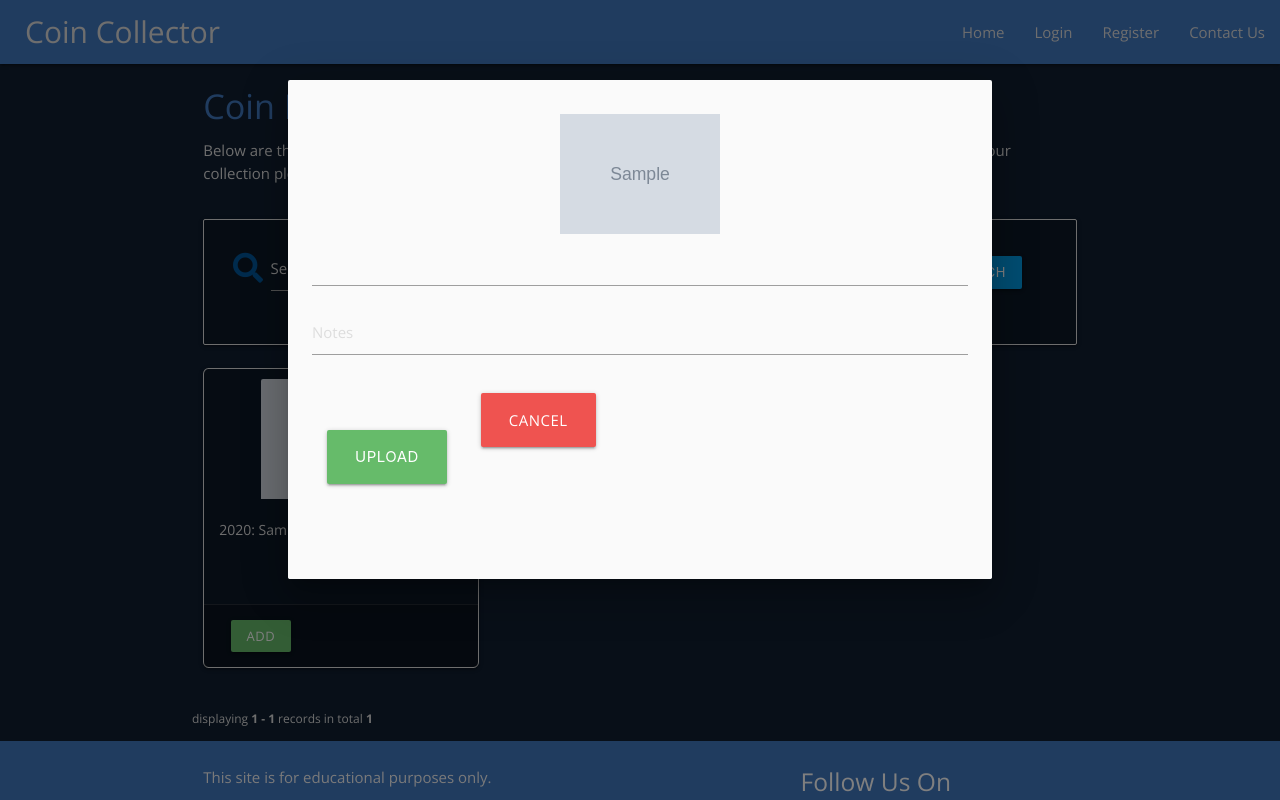
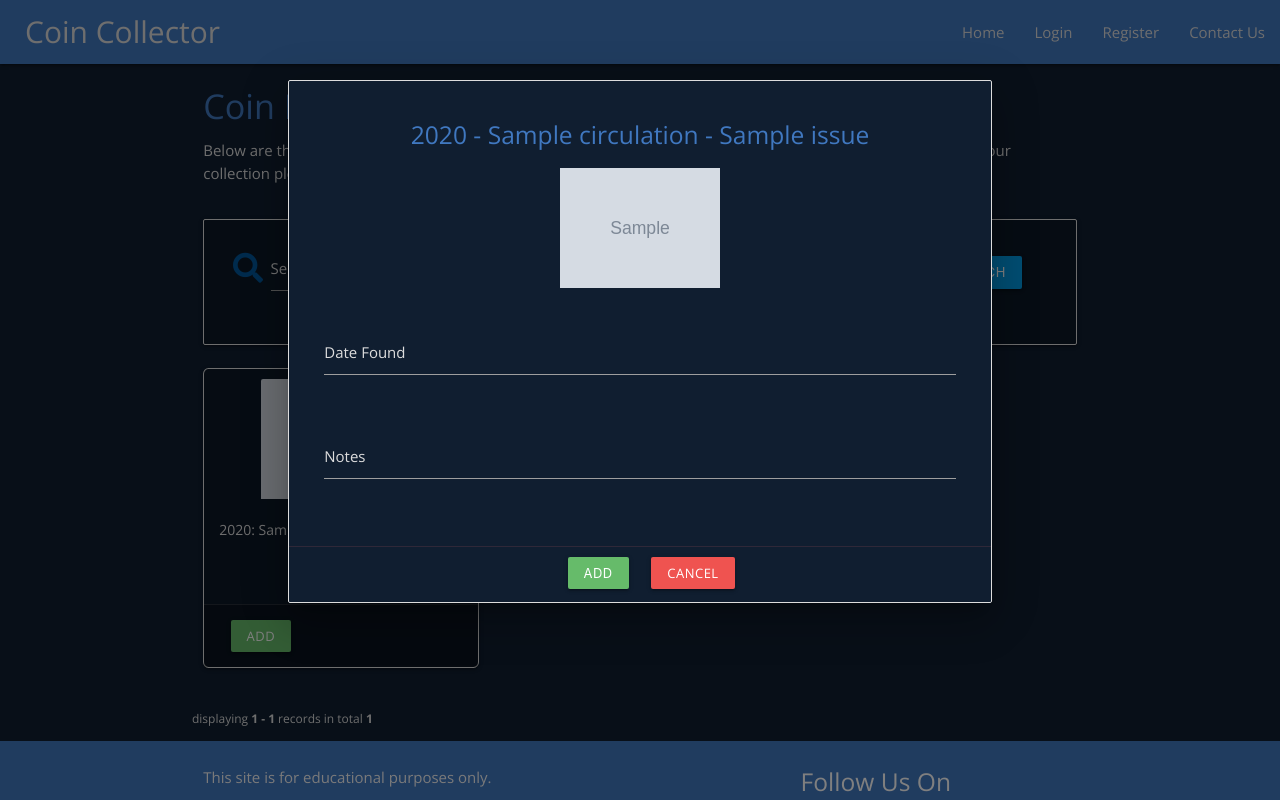
Before and after one commit to peejaywk/MS3-CoinCollector, a Flask app: page /search in a window 1280 px wide, after a click on "ADD". Run offline with Flask 2, Linux system fonts and the light colour scheme; grey boxes marked "Sample" are stand-in pictures; a database or web service that is not in the repository returns one stand-in record (values such as "Sample title"); some libraries are stand-ins or nearby versions.

Commit message:
Style the modals used for adding and deleting coins from a users collection.

```diff
--- a/app.py
+++ b/app.py
@@ -210,7 +210,7 @@ def add_user_coin(coin_id):
         coin = {
             "user_id": ObjectId(user_id),
             "coin_id": ObjectId(coin_id),
-            "date_found": "date",
+            "date_found": request.form.get("date-found"),
             "notes": request.form.get("notes"),
         }
         mongo.db.coins.insert_one(coin)
--- a/static/css/style.css
+++ b/static/css/style.css
@@ -70,9 +70,15 @@ nav li a {
     padding: 10px;
 }
 
-/* .modal {
-    max-width: 400px !important;
-} */
+.modal-style {
+    background-color: #101E30 !important;
+    border: 1px solid #DDDDDD !important;
+}
+
+.modal-footer-style {
+    background-color: #101E30 !important;
+    border-top: 1px solid #2F2838 !important;
+}
 
 .login-panel,
 .register-panel {
@@ -196,7 +202,6 @@ input:-webkit-autofill {
 .pagination-page-info {
     padding: .6em;
     padding-left: 0;
-    width: 40em;
     margin: .5em;
     margin-left: 0;
     font-size: 12px;
--- a/static/js/script.js
+++ b/static/js/script.js
@@ -7,7 +7,7 @@ $(document).ready(function () {
     $('.datepicker').datepicker({
           format: "dd mmmm, yyyy",
           yearRange: 3,
-          showClearBtn: true,
+          autoClose: true,
           i18n: {
               done: "Select"
           }
--- a/templates/coin_list.html
+++ b/templates/coin_list.html
@@ -65,43 +65,45 @@
 
 
     <!-- Add Coin Modal Structure -->
-    <div id="{{coin._id}}" class="modal">
+    <div id="{{coin._id}}" class="modal modal-style">
+        <form method="POST" action="{{ url_for('add_user_coin', coin_id=coin._id) }}">
             <div class="modal-content">
-            <form method="POST" action="{{ url_for('add_user_coin', coin_id=coin._id) }}">
-                <!-- <h5>{{ coin.year }} - {{ coin.denomination }} -
-                    {{ coin.issue }}</h5> -->
+                <div class="row">
+                    <div class="col s12 center-align">
+                        <h5>{{ coin.year }} - {{ coin.denomination }} -
+                            {{ coin.issue }}</h5>
+                    </div>
+                    <div class="col s12">
                         <div class="center-align">
                             <img class="activator coin-image" src="{{ coin.reverse_image }}">
                         </div>
-                <div>
-
-                    <input type="text" class="datepicker">
-
                     </div>
-
-                <div class="input-field">
+                </div>
+                <div class="row">
+                    <div class="col s12 input-field">
+                        <input id="date-found" name="date-found" type="text" class="datepicker validate" required>
+                        <label for="date-found">Date Found</label>
+                    </div>
+                </div>
+                <div class="row">
+                    <div class="col s12 input-field">
                         <input id="notes" name="notes" type="text" class="validate">
                         <label for="notes">Notes</label>
                     </div>
+                </div>
+            </div>
 
-                <div class="add-coin-btn">
-                    <button type="submit" class="btn-large green lighten-1">Upload</button>
+            <div class="modal-footer modal-footer-style">
+                <div class="row">
+                    <div class="col s6">
+                        <button type="submit" class="btn-small green lighten-1 right">Add</button>
                     </div>
-                <div class="add-coin-btn">
-                    <a href="#!" class="modal-close btn-large red lighten-1 left">Cancel</a>
+                    <div class="col s6">
+                        <a href="#!" class="modal-close btn-small red lighten-1 left">Cancel</a>
+                    </div>
+                </div>
             </div>
         </form>
-
-
-        </div>
-
-        <div class="modal-footer">
-            <!-- <a href="{{ url_for('add_user_coin', coin_id=coin._id) }}"
-                class="secondary-content btn-small green lighten-1 left">Add</a>
-            <a href="#!" class="modal-close waves-effect waves-green btn-small right green lighten-1">Cancel</a> -->
-
-
-        </div>
     </div>
     {% endfor %}
 </div>
```
Also changed, not shown: templates/user_coins.html (+28 -9 lines). Lines whose indentation alone changed are shown as unchanged.
